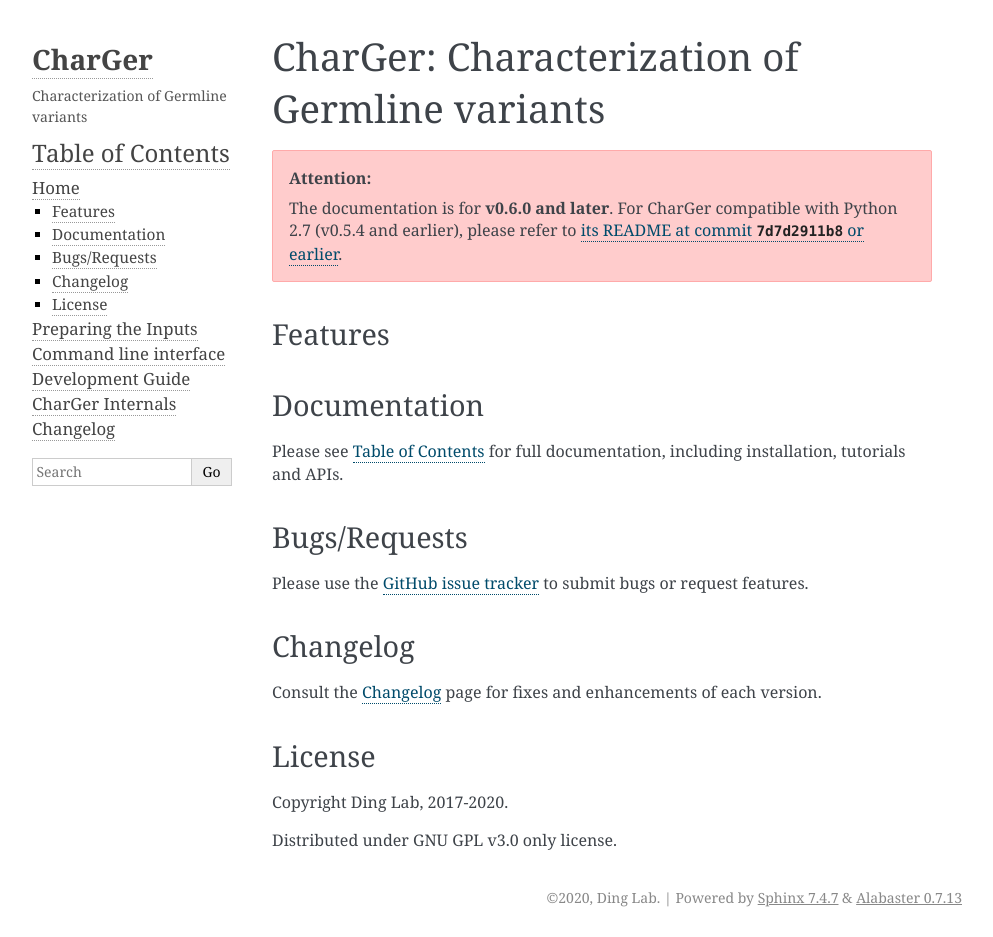
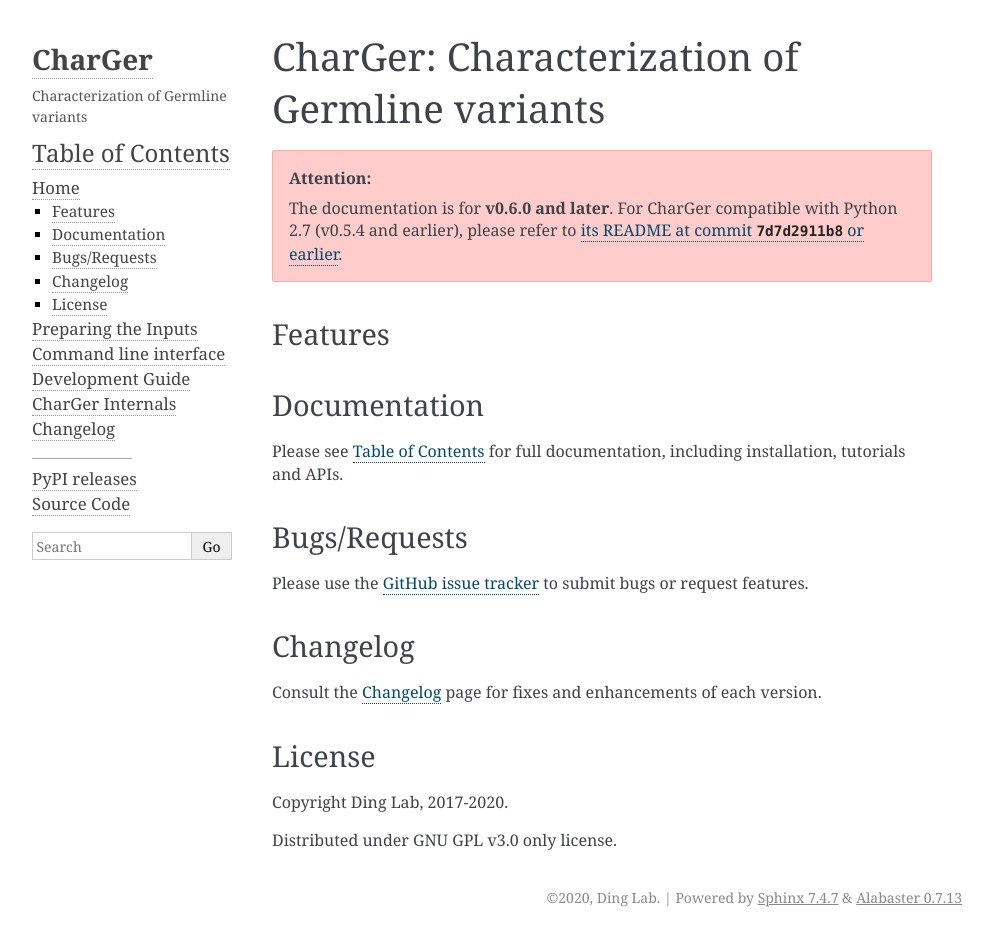
Before and after one commit to ding-lab/CharGer, a Sphinx documentation site: the page built from docs/index.rst, in a window 1280 px wide. Shown: the whole page, without its empty margins (148-1141 px from the left). Built offline with Sphinx 7.4.7, drawn with Linux system fonts in a browser that asks for light colours.

```diff
--- a/docs/conf.py
+++ b/docs/conf.py
@@ -66,7 +66,10 @@ html_theme_options = {
     # 'logo': 'logo.png',
     "description": "Characterization of Germline variants",
     "fixed_sidebar": False,
-    "extra_nav_links": {},
+    "extra_nav_links": {
+        "PyPI releases": "https://pypi.org/project/CharGer",
+        "Source Code": "https://github.com/ding-lab/CharGer",
+    },
 }
 
 # Add any paths that contain custom static files (such as style sheets) here,
```
